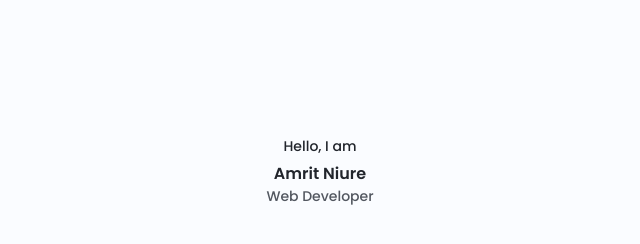
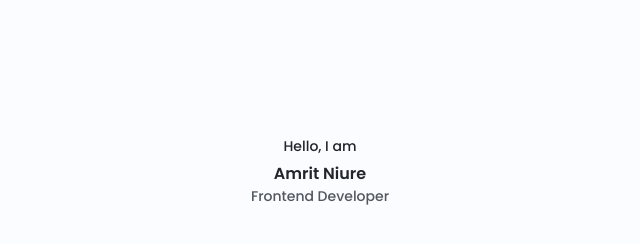
Before and after one commit to amrit-niure/Active-Portfolio, a plain HTML site: page index.html in a window 1280 px wide. Shown: the top 244 px of the page, 320-960 px from the left. Drawn offline with nearby package versions, Linux system fonts and the light colour scheme.

```diff
--- a/index.html
+++ b/index.html
@@ -71,7 +71,7 @@
                     <div class="home__data">
                       <span class="home__greeting">Hello, I am</span>
                       <h1 class="home__name">Amrit Niure</h1>
-                      <h3 class="home__education">Web Developer</h3>
+                      <h3 class="home__education">Frontend Developer</h3>
 
                       <div class="home__buttons">
                         <a href="assets/pdf/Ansel-Cv.pdf" class="button button--ghost">
```
